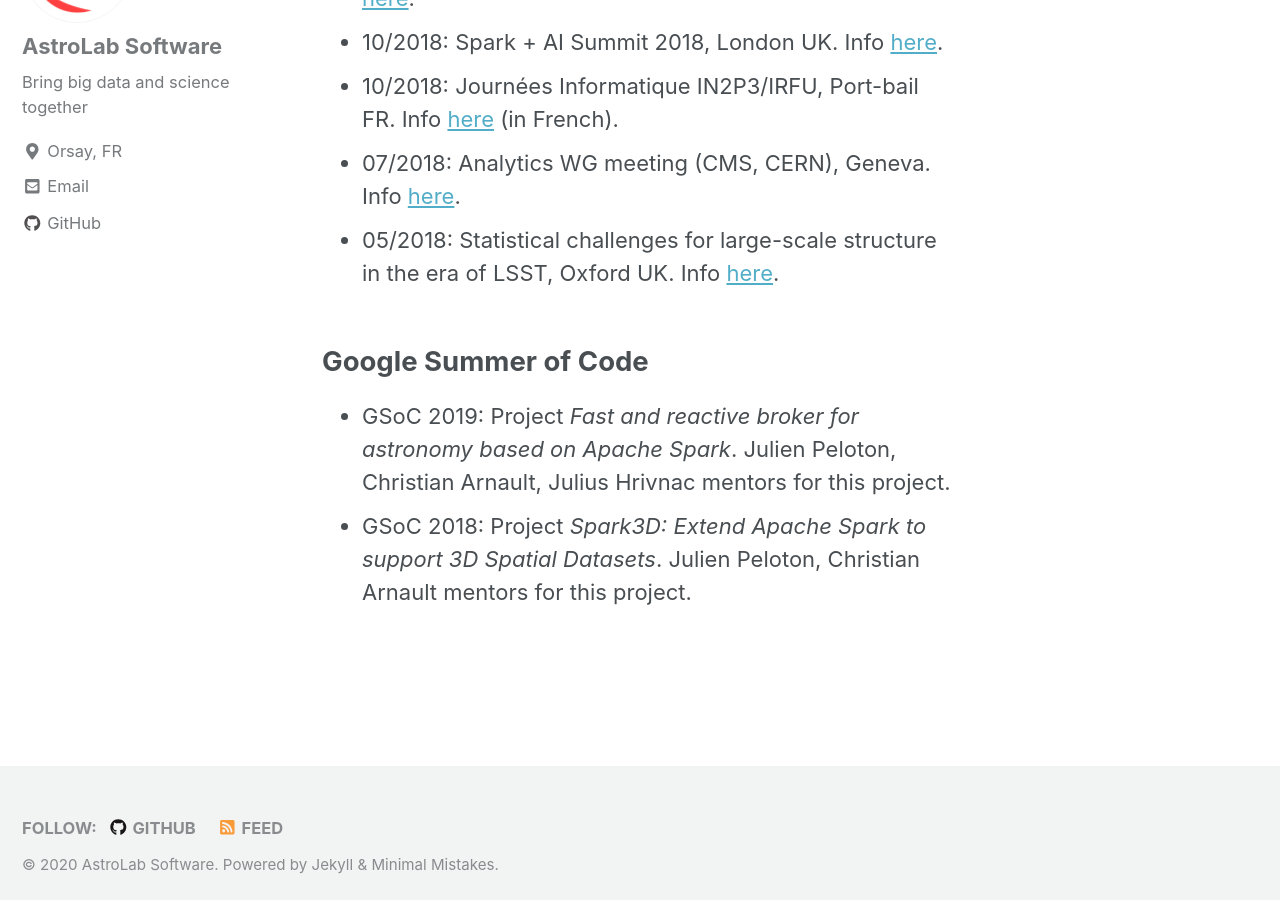
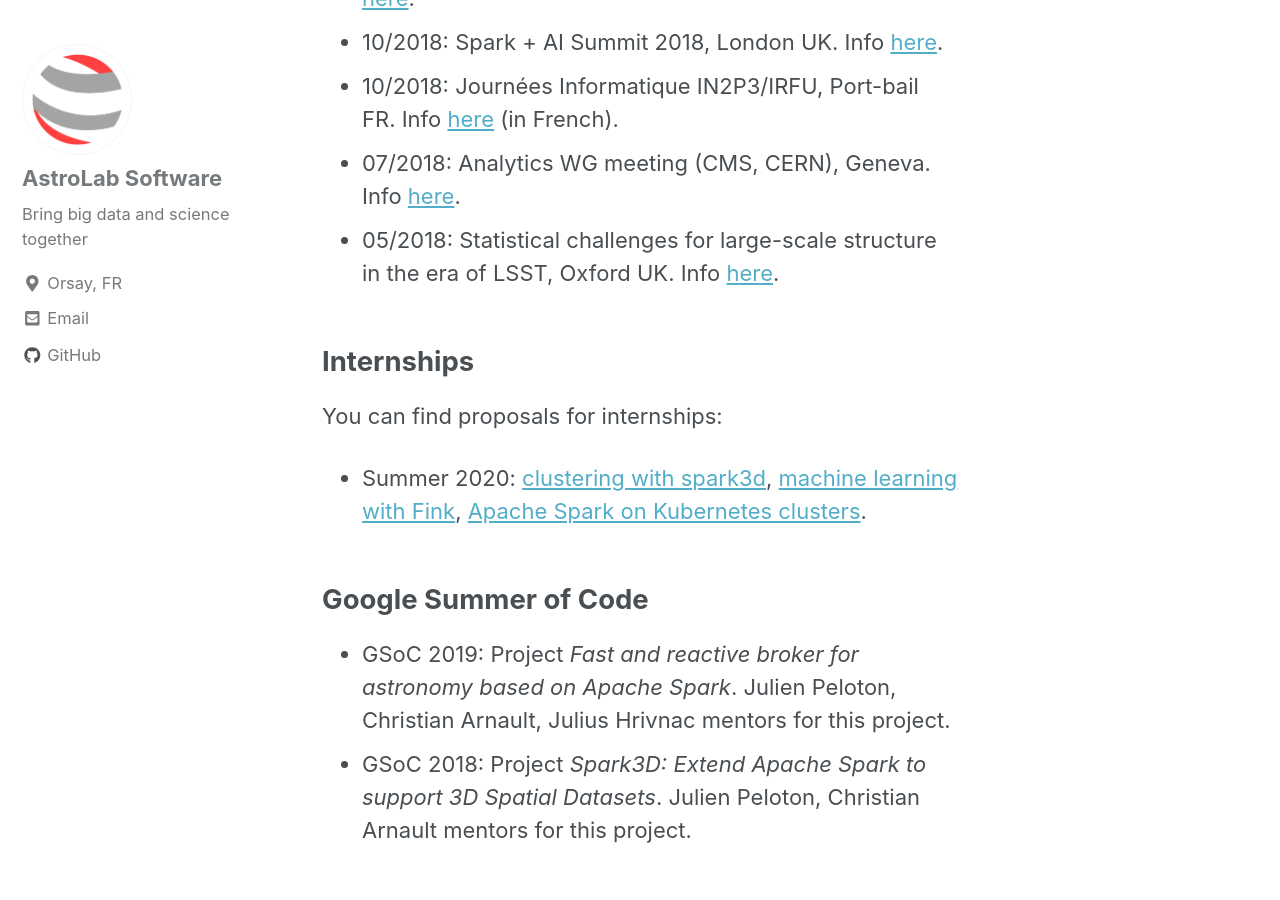
Before and after one commit to astrolabsoftware/astrolabsoftware.github.io, a Jekyll site: the page built from biblio.md, in a window 1280 px wide and 900 px high, scrolled down 1182 px. Built offline with Jekyll 4.4.1, drawn with Linux system fonts in a browser that asks for light colours; nearby versions of some CDN libraries; some of the changed text lies outside the part shown.

Commit message:
Update with internship proposalks

```diff
--- a/biblio.md
+++ b/biblio.md
@@ -29,6 +29,12 @@ Fink was featured in:
 * 07/2018: Analytics WG meeting (CMS, CERN), Geneva. Info [here](https://indico.cern.ch/event/735616/).
 * 05/2018: Statistical challenges for large-scale structure in the era of LSST, Oxford UK. Info [here](https://statlssoxford.web.ox.ac.uk/home).
 
+## Internships
+
+You can find proposals for internships:
+
+* Summer 2020: [clustering with spark3d](pdf/spark3d.pdf), [machine learning with Fink](broker.pdf), [Apache Spark on Kubernetes clusters](pdf/swan.pdf).
+
 ## Google Summer of Code
 
 * GSoC 2019: Project *Fast and reactive broker for astronomy based on Apache Spark*. Julien Peloton, Christian Arnault, Julius Hrivnac mentors for this project.
```
Also changed, not shown: other parts of biblio.md (+1 -1 lines), 3 other files.
